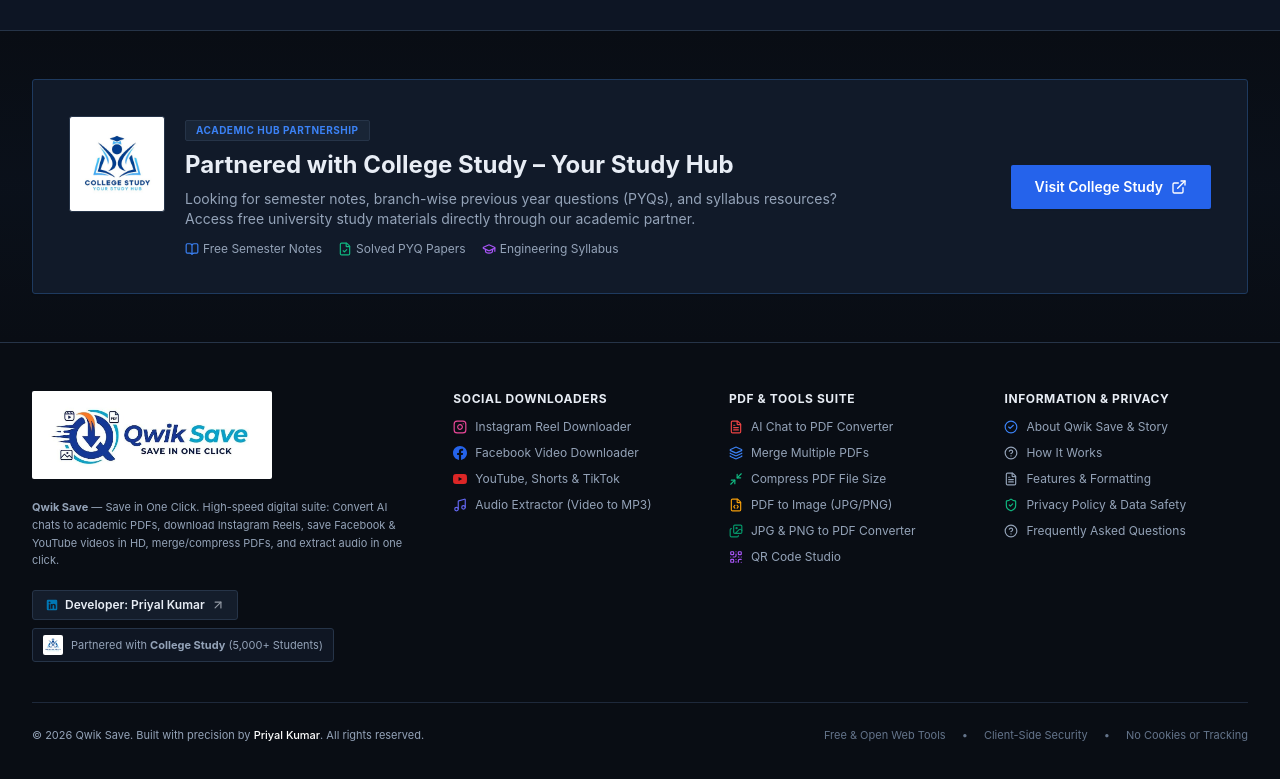
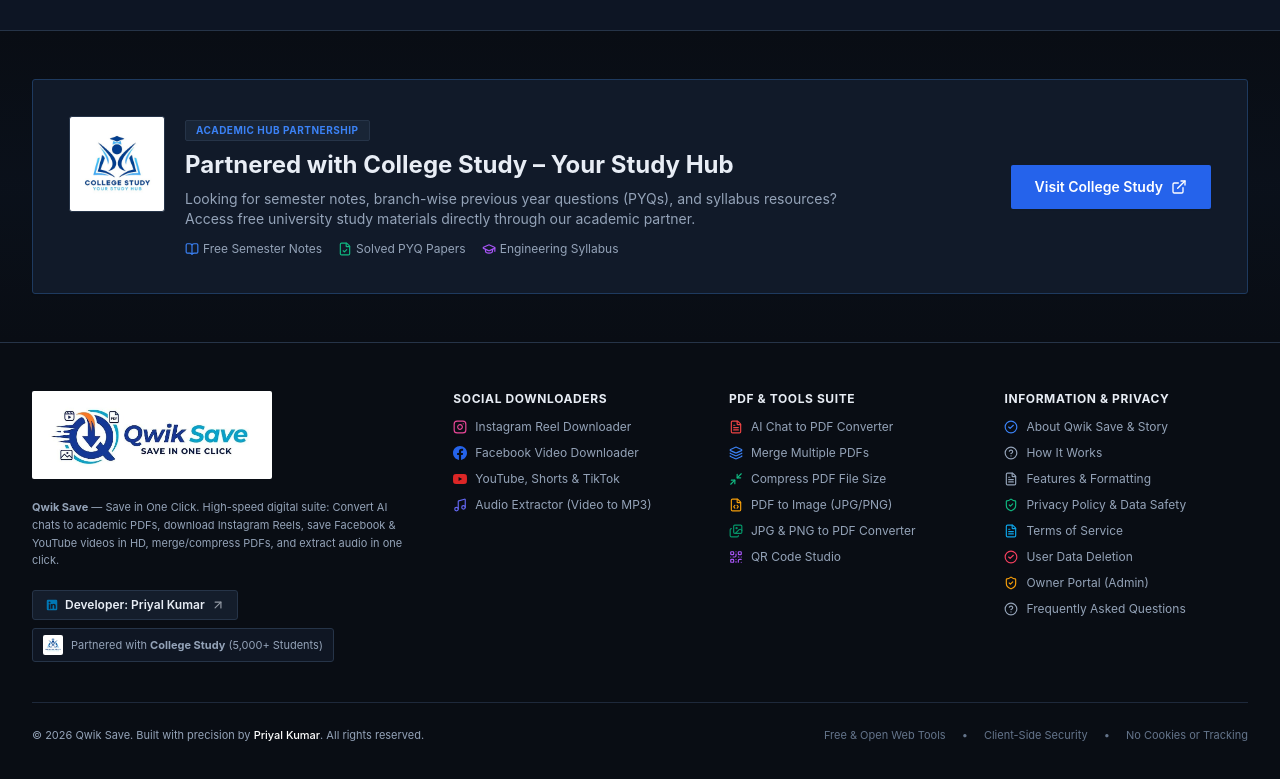
Before and after one commit to PriyalKumar01/GPTtoPDF, a Next.js app: page / in a window 1280 px wide. Shown: the part 1916-2695 px from the top of the page. Built offline with nearby package versions, Linux system fonts and the light colour scheme; no server answers.

Commit message:
feat: Add links to Terms of Service, User Data Deletion, and Owner Portal in footer

```diff
--- a/components/Footer.tsx
+++ b/components/Footer.tsx
@@ -220,6 +220,33 @@ export function Footer() {
                 </li>
                 <li>
                   <Link
+                    href="/terms"
+                    className="text-slate-700 dark:text-[#94A3B8] hover:text-[#0F172A] dark:hover:text-[#3B82F6] hover:underline transition-colors flex items-center gap-2"
+                  >
+                    <FileText className="w-3.5 h-3.5 text-sky-500 shrink-0" />
+                    <span>Terms of Service</span>
+                  </Link>
+                </li>
+                <li>
+                  <Link
+                    href="/data-deletion"
+                    className="text-slate-700 dark:text-[#94A3B8] hover:text-[#0F172A] dark:hover:text-[#3B82F6] hover:underline transition-colors flex items-center gap-2"
+                  >
+                    <CheckCircle2 className="w-3.5 h-3.5 text-rose-500 shrink-0" />
+                    <span>User Data Deletion</span>
+                  </Link>
+                </li>
+                <li>
+                  <Link
+                    href="/owner"
+                    className="text-slate-700 dark:text-[#94A3B8] hover:text-[#0F172A] dark:hover:text-[#3B82F6] hover:underline transition-colors flex items-center gap-2"
+                  >
+                    <ShieldCheck className="w-3.5 h-3.5 text-amber-500 shrink-0" />
+                    <span>Owner Portal (Admin)</span>
+                  </Link>
+                </li>
+                <li>
+                  <Link
                     href="/faq"
                     className="text-slate-700 dark:text-[#94A3B8] hover:text-[#0F172A] dark:hover:text-[#3B82F6] hover:underline transition-colors flex items-center gap-2"
                   >
```
